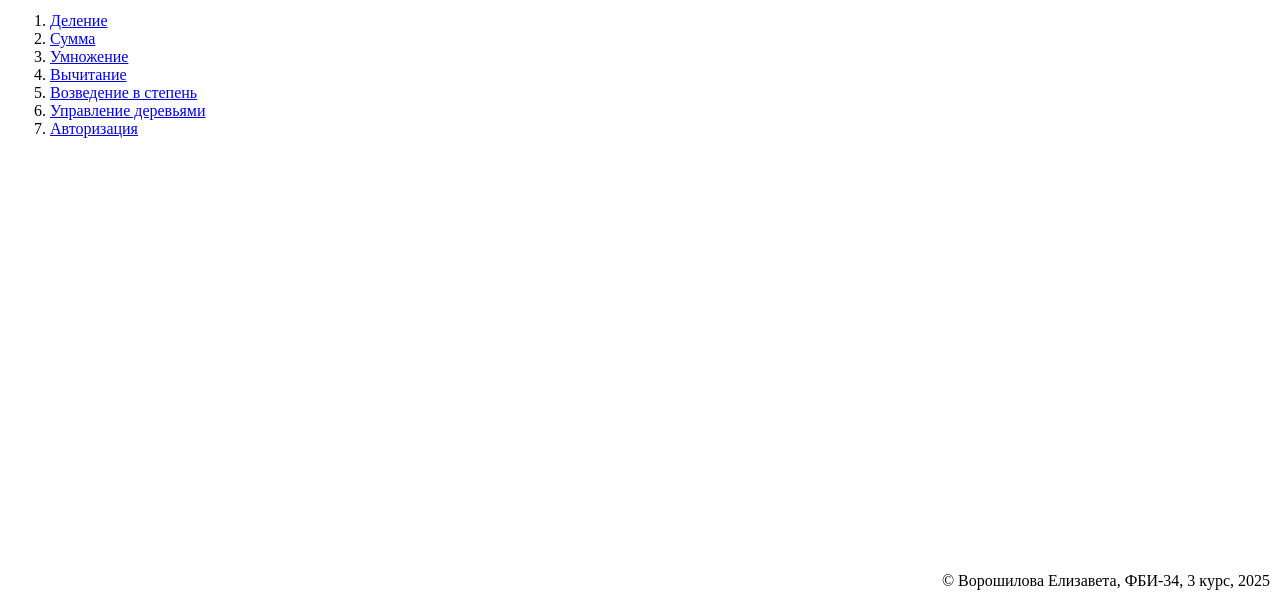
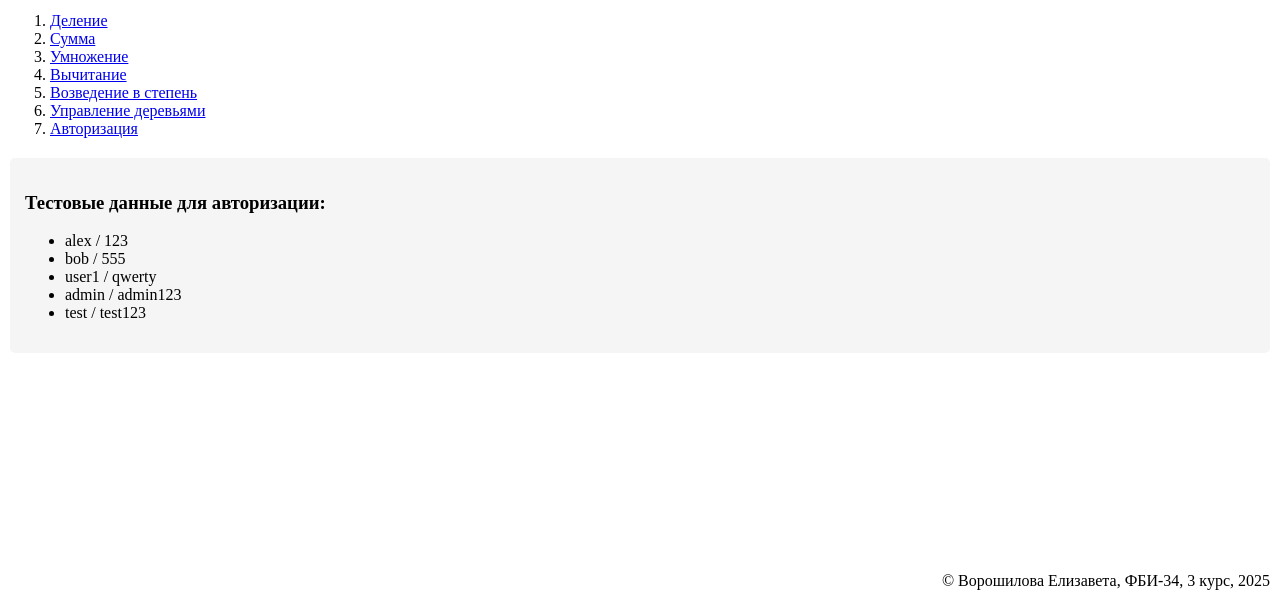
Before and after one commit to lizokelvo/backend, a Flask app: page /lab4/ in a window 1280 px wide. Shown: the part 200-800 px from the top of the page. Run offline with Flask 3, Linux system fonts and the light colour scheme.

Commit message:
Авторизация

```diff
--- a/templates/lab4/lab4.html
+++ b/templates/lab4/lab4.html
@@ -14,4 +14,14 @@
         <li><a href="/lab4/tree">Управление деревьями</a></li>
         <li><a href="/lab4/login">Авторизация</a></li>
     </ol>
+<div style="margin-top: 20px; padding: 15px; background-color: #f5f5f5; border-radius: 5px;">
+        <h3>Тестовые данные для авторизации:</h3>
+        <ul>
+            <li>alex / 123</li>
+            <li>bob / 555</li>
+            <li>user1 / qwerty</li>
+            <li>admin / admin123</li>
+            <li>test / test123</li>
+        </ul>
+    </div>
 {% endblock %}
```
